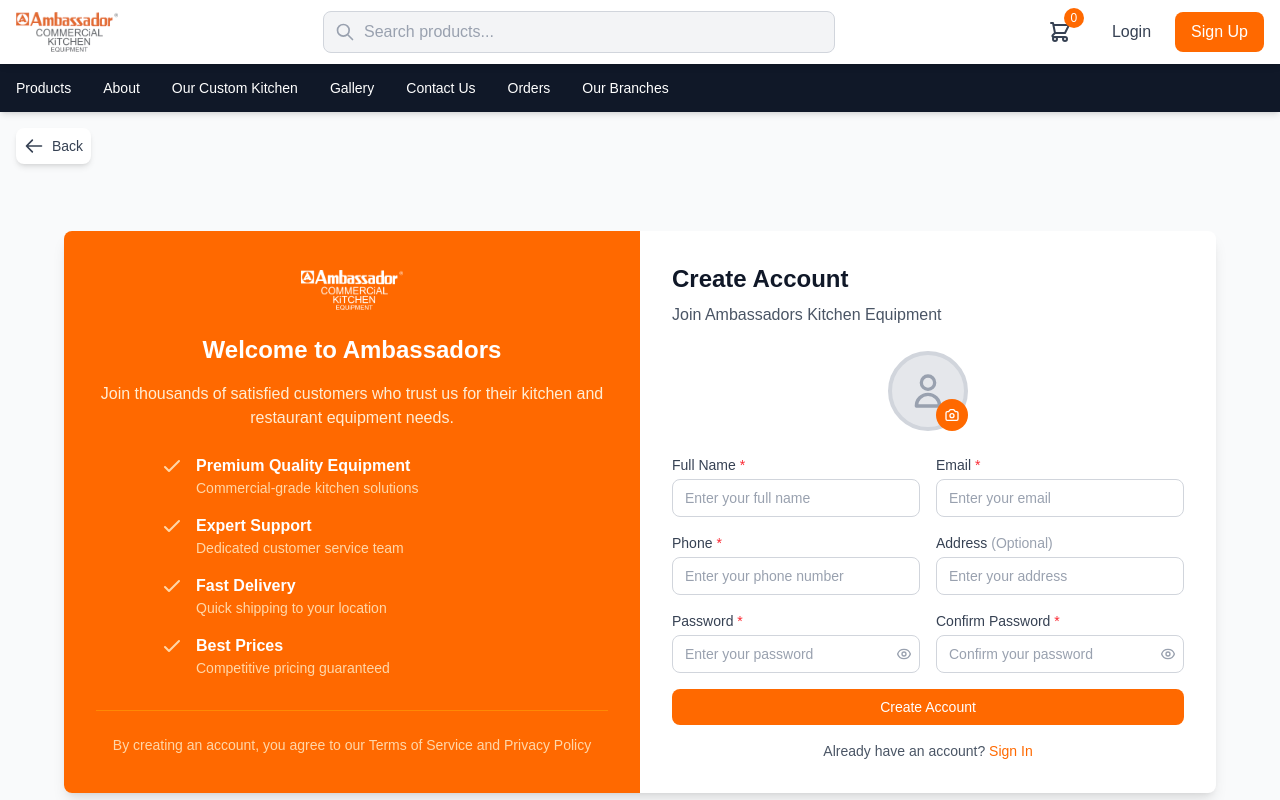
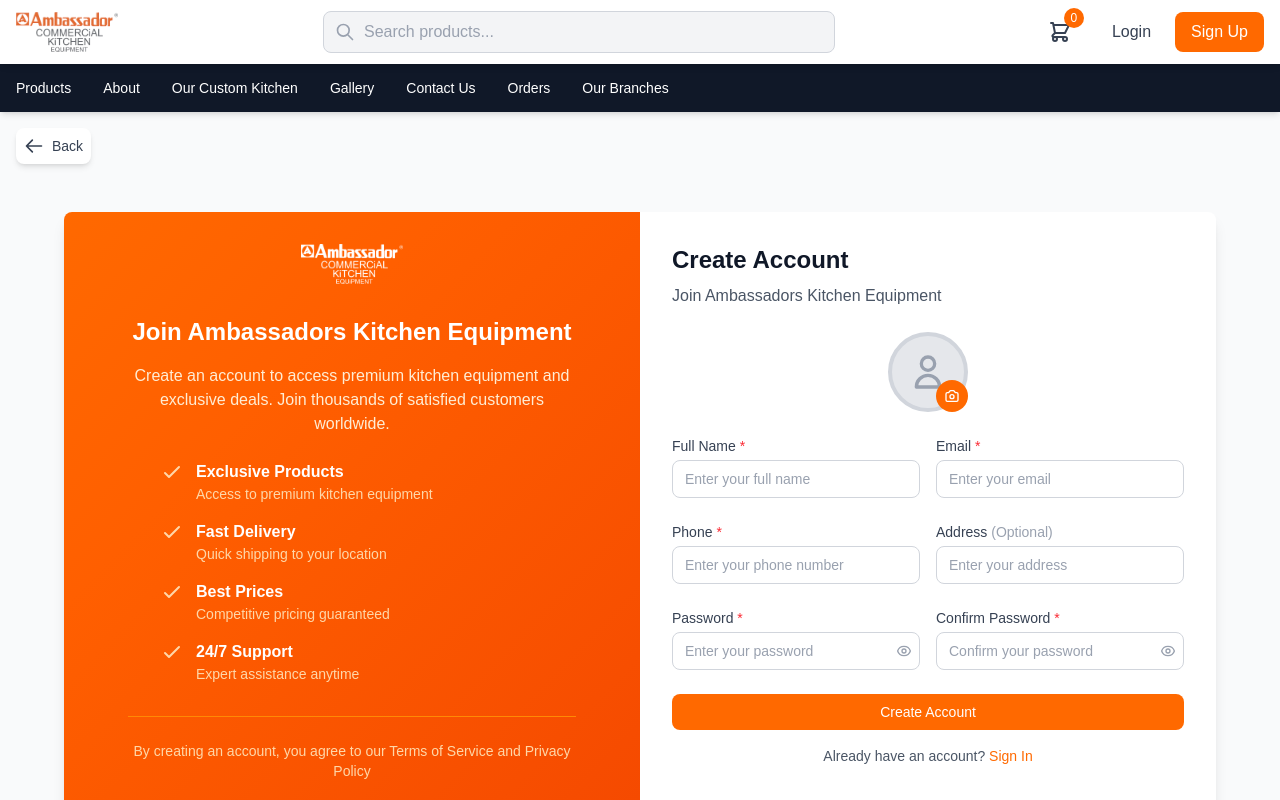
Before and after one commit to EshaArif-1234/ambassador, a Next.js app: page /signup in a window 1280 px wide. Shown: the top 800 px of the page. Built offline with nearby package versions, Linux system fonts and the light colour scheme.

Commit message:
restructure the signup page

```diff
--- a/client/pages/auth/SignUpPage.tsx
+++ b/client/pages/auth/SignUpPage.tsx
@@ -4,6 +4,7 @@
 import { useRouter } from 'next/navigation';
 import Image from 'next/image';
 import { useUser } from '@/contexts/UserContext';
+import SignUpMarketingSection from '../../../components/login/SignUpMarketingSection';
 
 const SignUpPage = () => {
   const router = useRouter();
@@ -266,81 +267,7 @@
       <div className="max-w-6xl mx-auto w-full">
         <div className="bg-white rounded-lg shadow-lg overflow-hidden">
           <div className="flex flex-col lg:flex-row">
-            {/* Left Side - Orange Marketing */}
-            <div className="lg:w-1/2 bg-orange-500 p-6 lg:p-8 flex flex-col justify-center items-center text-white">
-              <div className="text-center">
-                <div className="mb-6">
-                  <Image
-                    src="/Images/home/logo.webp"
-                    alt="Ambassadors Logo"
-                    width={120}
-                    height={40}
-                    className="h-10 w-auto mx-auto filter brightness-0 invert"
-                  />
-                </div>
-
-                <h2 className="text-2xl font-bold mb-4">Welcome to Ambassadors</h2>
-                <p className="text-orange-100 mb-6">
-                  Join thousands of satisfied customers who trust us for their kitchen and restaurant equipment needs.
-                </p>
-
-                <div className="space-y-4 text-left max-w-sm mx-auto">
-                  <div className="flex items-start space-x-3">
-                    <div className="flex-shrink-0">
-                      <svg className="w-6 h-6 text-orange-200" fill="none" stroke="currentColor" viewBox="0 0 24 24">
-                        <path strokeLinecap="round" strokeLinejoin="round" strokeWidth={2} d="M5 13l4 4L19 7" />
-                      </svg>
-                    </div>
-                    <div>
-                      <h3 className="font-semibold">Premium Quality Equipment</h3>
-                      <p className="text-orange-200 text-sm">Commercial-grade kitchen solutions</p>
-                    </div>
-                  </div>
-
-                  <div className="flex items-start space-x-3">
-                    <div className="flex-shrink-0">
-                      <svg className="w-6 h-6 text-orange-200" fill="none" stroke="currentColor" viewBox="0 0 24 24">
-                        <path strokeLinecap="round" strokeLinejoin="round" strokeWidth={2} d="M5 13l4 4L19 7" />
-                      </svg>
-                    </div>
-                    <div>
-                      <h3 className="font-semibold">Expert Support</h3>
-                      <p className="text-orange-200 text-sm">Dedicated customer service team</p>
-                    </div>
-                  </div>
-
-                  <div className="flex items-start space-x-3">
-                    <div className="flex-shrink-0">
-                      <svg className="w-6 h-6 text-orange-200" fill="none" stroke="currentColor" viewBox="0 0 24 24">
-                        <path strokeLinecap="round" strokeLinejoin="round" strokeWidth={2} d="M5 13l4 4L19 7" />
-                      </svg>
-                    </div>
-                    <div>
-                      <h3 className="font-semibold">Fast Delivery</h3>
-                      <p className="text-orange-200 text-sm">Quick shipping to your location</p>
-                    </div>
-                  </div>
-
-                  <div className="flex items-start space-x-3">
-                    <div className="flex-shrink-0">
-                      <svg className="w-6 h-6 text-orange-200" fill="none" stroke="currentColor" viewBox="0 0 24 24">
-                        <path strokeLinecap="round" strokeLinejoin="round" strokeWidth={2} d="M5 13l4 4L19 7" />
-                      </svg>
-                    </div>
-                    <div>
-                      <h3 className="font-semibold">Best Prices</h3>
-                      <p className="text-orange-200 text-sm">Competitive pricing guaranteed</p>
-                    </div>
-                  </div>
-                </div>
-
-                <div className="mt-8 pt-6 border-t border-orange-400">
-                  <p className="text-orange-200 text-sm">
-                    By creating an account, you agree to our Terms of Service and Privacy Policy
-                  </p>
-                </div>
-              </div>
-            </div>
+            <SignUpMarketingSection />
 
             {/* Right Side - Form */}
             <div className="lg:w-1/2 p-6 lg:p-8">
@@ -349,6 +276,7 @@
                 <p className="mt-2 text-gray-600">Join Ambassadors Kitchen Equipment</p>
               </div>
 
+              <form onSubmit={handleSubmit} className="space-y-6">
                 {/* Profile Image at Top */}
                 <div className="mb-6 flex justify-center">
                   <div className="relative">
@@ -385,7 +313,6 @@
                   <p className="text-red-500 text-sm text-center mb-4">{errors.profileImage}</p>
                 )}
 
-              <form onSubmit={handleSubmit} className="space-y-4">
                 <div className="grid grid-cols-1 md:grid-cols-2 gap-4">
                   {/* Full Name */}
                   <div>
--- /dev/null
+++ b/components/login/SignUpMarketingSection.tsx
@@ -0,0 +1,85 @@
+'use client';
+
+import React from 'react';
+import Image from 'next/image';
+
+const SignUpMarketingSection: React.FC = () => {
+  return (
+    <div className="hidden lg:flex lg:w-1/2 bg-gradient-to-br from-orange-500 to-orange-600 items-center justify-center p-8">
+      <div className="max-w-md text-center text-white">
+        <div className="mb-8">
+          <Image
+            src="/Images/home/logo.webp"
+            alt="Ambassadors Kitchen Equipment"
+            width={120}
+            height={40}
+            className="h-10 w-auto mx-auto filter brightness-0 invert"
+          />
+        </div>
+
+        <h2 className="text-2xl font-bold mb-4">Join Ambassadors Kitchen Equipment</h2>
+        <p className="text-orange-100 mb-6">
+          Create an account to access premium kitchen equipment and exclusive deals. Join thousands of satisfied customers worldwide.
+        </p>
+
+        <div className="space-y-4 text-left max-w-sm mx-auto">
+          <div className="flex items-start space-x-3">
+            <div className="flex-shrink-0">
+              <svg className="w-6 h-6 text-orange-200" fill="none" stroke="currentColor" viewBox="0 0 24 24">
+                <path strokeLinecap="round" strokeLinejoin="round" strokeWidth={2} d="M5 13l4 4L19 7" />
+              </svg>
+            </div>
+            <div>
+              <h3 className="font-semibold">Exclusive Products</h3>
+              <p className="text-orange-200 text-sm">Access to premium kitchen equipment</p>
+            </div>
+          </div>
+
+          <div className="flex items-start space-x-3">
+            <div className="flex-shrink-0">
+              <svg className="w-6 h-6 text-orange-200" fill="none" stroke="currentColor" viewBox="0 0 24 24">
+                <path strokeLinecap="round" strokeLinejoin="round" strokeWidth={2} d="M5 13l4 4L19 7" />
+              </svg>
+            </div>
+            <div>
+              <h3 className="font-semibold">Fast Delivery</h3>
+              <p className="text-orange-200 text-sm">Quick shipping to your location</p>
+            </div>
+          </div>
+
+          <div className="flex items-start space-x-3">
+            <div className="flex-shrink-0">
+              <svg className="w-6 h-6 text-orange-200" fill="none" stroke="currentColor" viewBox="0 0 24 24">
+                <path strokeLinecap="round" strokeLinejoin="round" strokeWidth={2} d="M5 13l4 4L19 7" />
+              </svg>
+            </div>
+            <div>
+              <h3 className="font-semibold">Best Prices</h3>
+              <p className="text-orange-200 text-sm">Competitive pricing guaranteed</p>
+            </div>
+          </div>
+
+          <div className="flex items-start space-x-3">
+            <div className="flex-shrink-0">
+              <svg className="w-6 h-6 text-orange-200" fill="none" stroke="currentColor" viewBox="0 0 24 24">
+                <path strokeLinecap="round" strokeLinejoin="round" strokeWidth={2} d="M5 13l4 4L19 7" />
+              </svg>
+            </div>
+            <div>
+              <h3 className="font-semibold">24/7 Support</h3>
+              <p className="text-orange-200 text-sm">Expert assistance anytime</p>
+            </div>
+          </div>
+        </div>
+
+        <div className="mt-8 pt-6 border-t border-orange-400">
+          <p className="text-orange-200 text-sm">
+            By creating an account, you agree to our Terms of Service and Privacy Policy
+          </p>
+        </div>
+      </div>
+    </div>
+  );
+};
+
+export default SignUpMarketingSection;
```
Also changed, not shown: app/(website)/signup/page.tsx (renamed from app/signup/page.tsx), app/(website)/subcategories/page.tsx (renamed from app/subcategories/page.tsx). Lines whose indentation alone changed are shown as unchanged.
